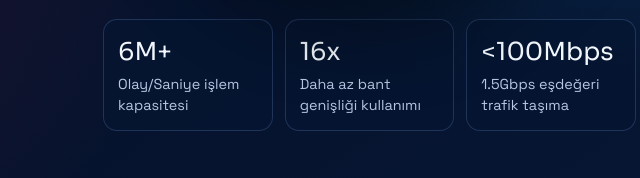
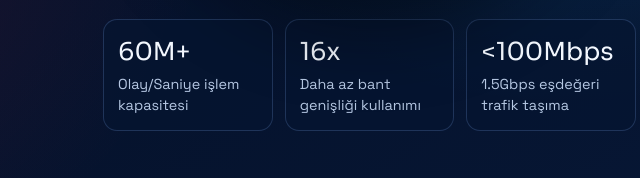
Before and after one commit to MyraBaba/BCTUNGA, a plain HTML site: page index.html in a window 1280 px wide. Shown: the part 622-800 px from the top of the page, 584-1224 px from the left. Drawn offline with Linux system fonts and the light colour scheme.

Commit message:
Update metric value from 6M to 60M

```diff
--- a/index.html
+++ b/index.html
@@ -64,7 +64,7 @@
         </div>
         <div class="metrics">
           <article class="metric-card">
-            <p class="metric-value"><span data-count="6">0</span>M+</p>
+            <p class="metric-value"><span data-count="60">0</span>M+</p>
             <p class="metric-label">Olay/Saniye işlem kapasitesi</p>
           </article>
           <article class="metric-card">
```
